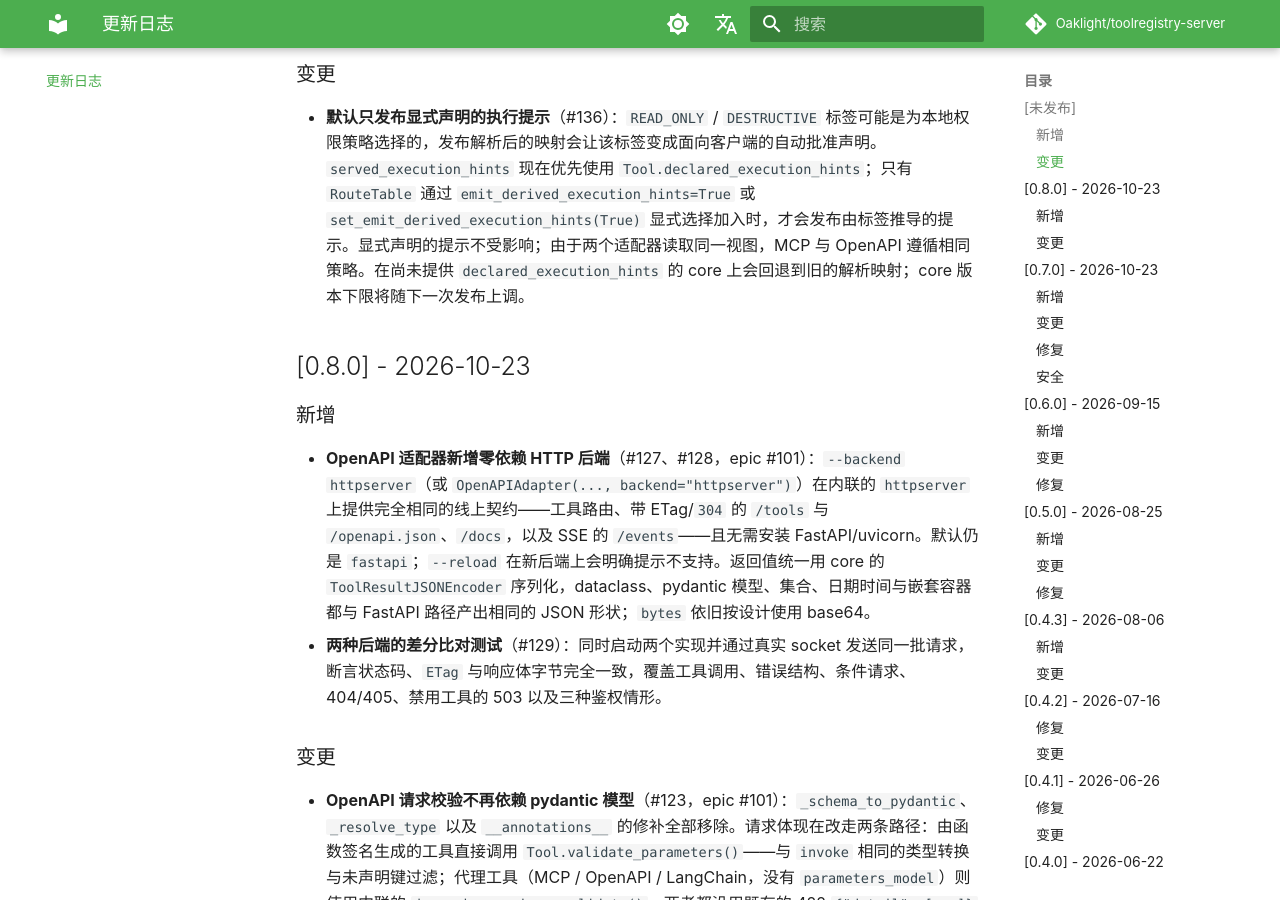
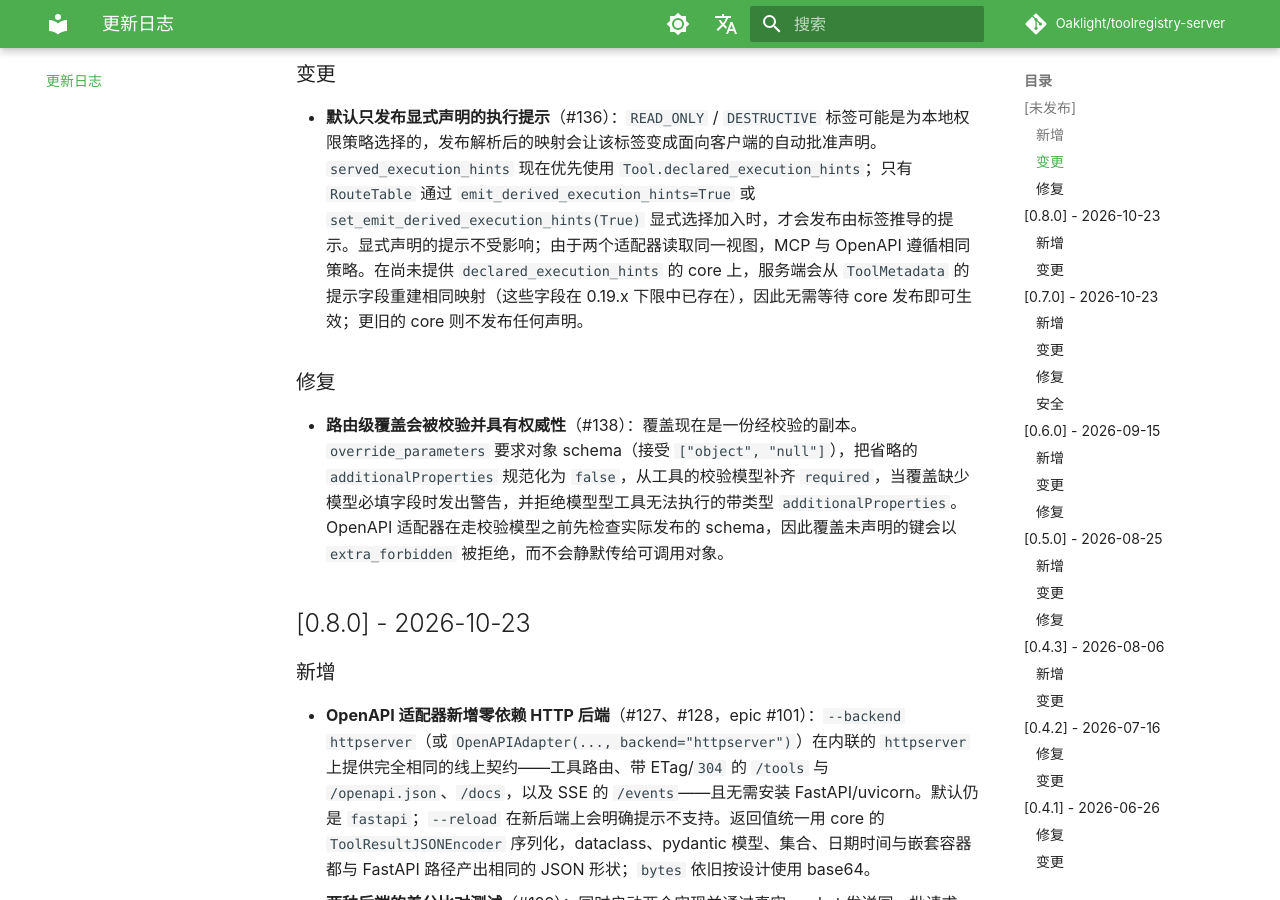
Before and after one commit to Oaklight/toolregistry-server, an MkDocs documentation site: the page built from docs/changelog.md, in a window 1280 px wide and 900 px high, scrolled down 610 px. Built offline with MkDocs 1.6.1 and Material for MkDocs 9.7.7, drawn with Linux system fonts in a browser that asks for light colours; some web fonts are replaced; comment, search, counter and statistics services are not loaded.

Commit message:
docs(changelog): 路由覆盖校验与下限回退重建提示

```diff
--- a/docs/changelog.md
+++ b/docs/changelog.md
@@ -12,8 +12,11 @@
 
 ### 变更
 
-- **默认只发布显式声明的执行提示**（#136）：`READ_ONLY` / `DESTRUCTIVE` 标签可能是为本地权限策略选择的，发布解析后的映射会让该标签变成面向客户端的自动批准声明。`served_execution_hints` 现在优先使用 `Tool.declared_execution_hints`；只有 `RouteTable` 通过 `emit_derived_execution_hints=True` 或 `set_emit_derived_execution_hints(True)` 显式选择加入时，才会发布由标签推导的提示。显式声明的提示不受影响；由于两个适配器读取同一视图，MCP 与 OpenAPI 遵循相同策略。在尚未提供 `declared_execution_hints` 的 core 上会回退到旧的解析映射；core 版本下限将随下一次发布上调。
+- **默认只发布显式声明的执行提示**（#136）：`READ_ONLY` / `DESTRUCTIVE` 标签可能是为本地权限策略选择的，发布解析后的映射会让该标签变成面向客户端的自动批准声明。`served_execution_hints` 现在优先使用 `Tool.declared_execution_hints`；只有 `RouteTable` 通过 `emit_derived_execution_hints=True` 或 `set_emit_derived_execution_hints(True)` 显式选择加入时，才会发布由标签推导的提示。显式声明的提示不受影响；由于两个适配器读取同一视图，MCP 与 OpenAPI 遵循相同策略。在尚未提供 `declared_execution_hints` 的 core 上，服务端会从 `ToolMetadata` 的提示字段重建相同映射（这些字段在 0.19.x 下限中已存在），因此无需等待 core 发布即可生效；更旧的 core 则不发布任何声明。
 
+### 修复
+
+- **路由级覆盖会被校验并具有权威性**（#138）：覆盖现在是一份经校验的副本。`override_parameters` 要求对象 schema（接受 `["object", "null"]`），把省略的 `additionalProperties` 规范化为 `false`，从工具的校验模型补齐 `required`，当覆盖缺少模型必填字段时发出警告，并拒绝模型型工具无法执行的带类型 `additionalProperties`。OpenAPI 适配器在走校验模型之前先检查实际发布的 schema，因此覆盖未声明的键会以 `extra_forbidden` 被拒绝，而不会静默传给可调用对象。
 
 ## [0.8.0] - 2026-10-23
 
```
